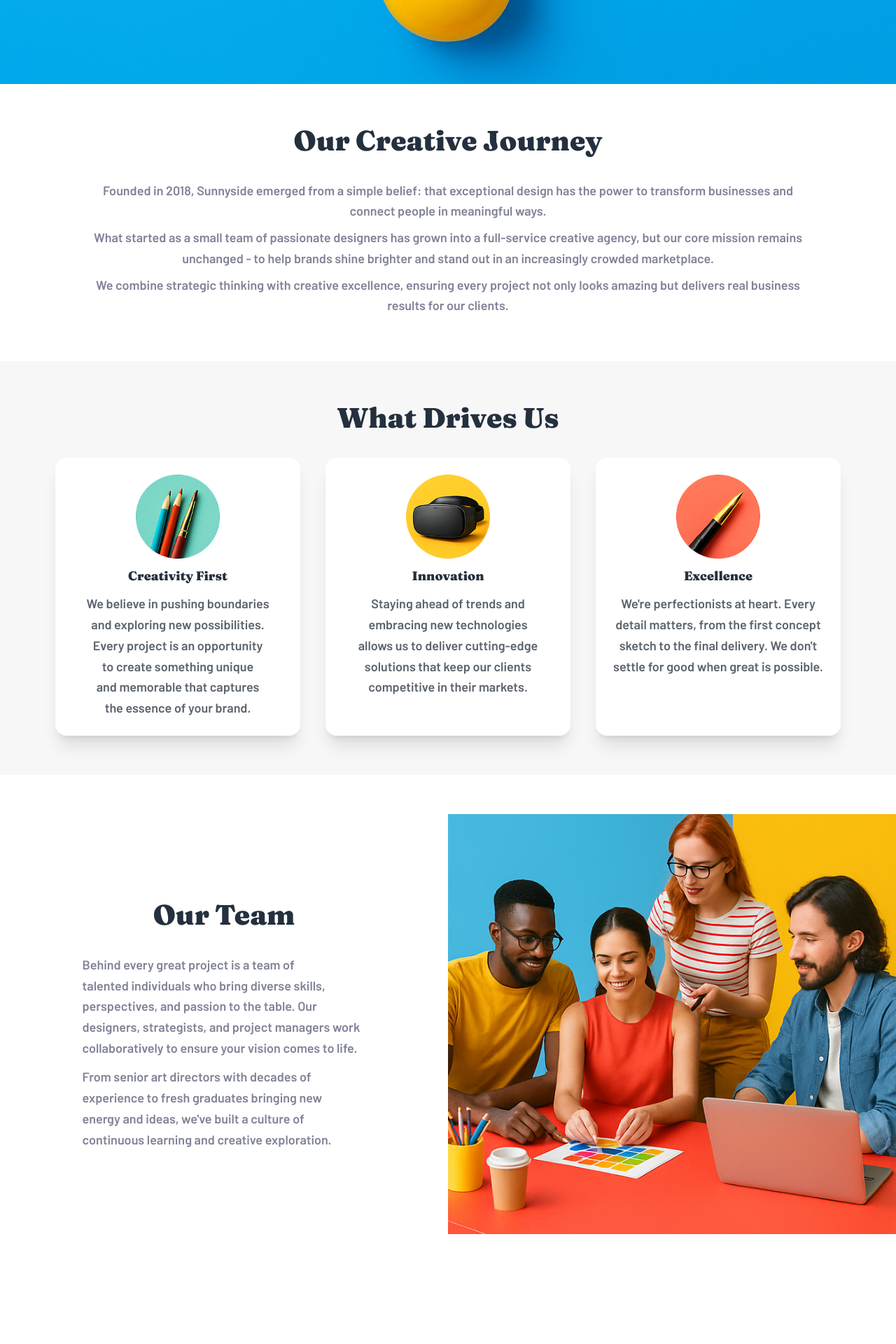
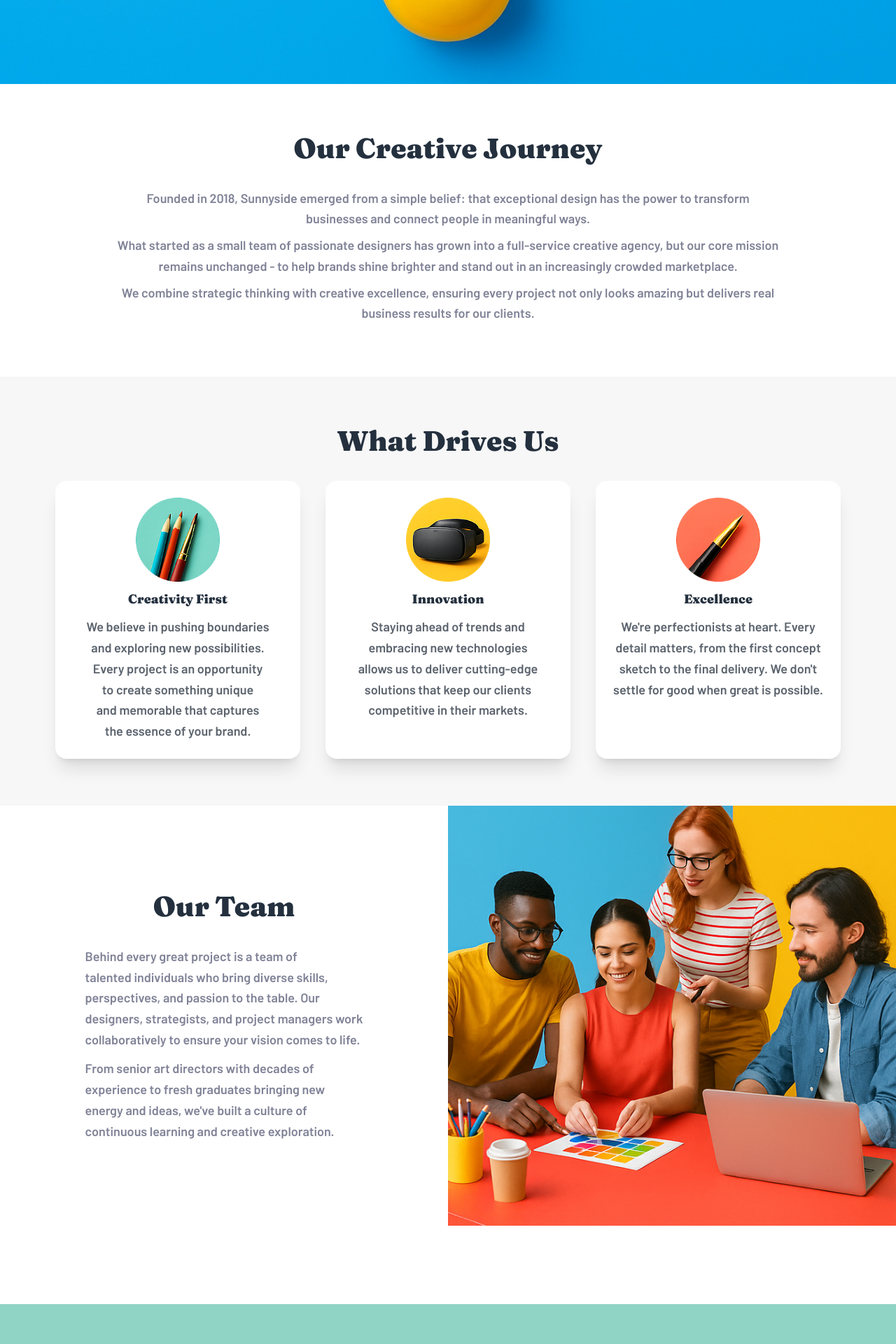
Before and after one commit to JakubM-I/agency-landing-page, a React (Vite) app: page /sunnyside/about in a window 1280 px wide. Shown: the part 680-2600 px from the top of the page at 70% size. Built offline with nearby package versions, Linux system fonts and the light colour scheme.

Commit message:
Alignment styling About us page components to home page components

```diff
--- a/src/features/about/History/index.tsx
+++ b/src/features/about/History/index.tsx
@@ -2,9 +2,9 @@ import SectionTitle from "../../../components/SectionTitle";
 
 const History: React.FC = () => {
     return (
-        <div className="py-8 md:py-14">
+        <div className="py-16 sx:py-[67px]">
             <SectionTitle title="Our Creative Journey" />
-            <div className="w-[min(1100px,100%)] px-6 mx-auto">
+            <div className="w-[min(1000px,100%)] px-6 mx-auto">
                 <p className="text-preset-10 text-center text-grey-550 text-pretty mb-2">Founded in 2018, Sunnyside emerged from a simple belief: that exceptional design has the power to transform businesses and connect people in meaningful ways.</p>
                 <p className="text-preset-10 text-center text-grey-550 text-pretty mb-2">What started as a small team of passionate designers has grown into a full-service creative agency, but our core mission remains unchanged - to help brands shine brighter and stand out in an increasingly crowded marketplace.</p>
                 <p className="text-preset-10 text-center text-grey-550 text-pretty mb-2">We combine strategic thinking with creative excellence, ensuring every project not only looks amazing but delivers real business results for our clients.</p>
--- a/src/features/about/OurTeam/index.tsx
+++ b/src/features/about/OurTeam/index.tsx
@@ -4,9 +4,9 @@ import team from "../../../assets/team/our-team.png";
 const OurTeam: React.FC = () => {
     return (
         <>
-            <div className="py-8 md:py-14 flex flex-col md:flex-row gap-6 md:gap-0">
+            <div className="flex flex-col-reverse md:flex-row gap-6 md:gap-0">
                 <div className="w-full md:w-1/2 flex flex-nowrap justify-center items-center">
-                    <div className="flex flex-col flex-nowrap justify-center items-center w-[min(425px,100%)] px-2.5" >
+                    <div className="flex flex-col flex-nowrap justify-center items-center w-[min(445px,100%)] px-6 py-16 sx:py-[67px]" >
                         <SectionTitle title="Our Team" />
                         <p className="text-preset-10 text-left text-balance text-grey-550 mb-3">Behind every great project is a team of talented individuals who bring diverse skills, perspectives, and passion to the table. Our designers, strategists, and project managers work collaboratively to ensure your vision comes to life.</p>
                         <p className="text-preset-10 text-left text-balance text-grey-550">From senior art directors with decades of experience to fresh graduates bringing new energy and ideas, we've built a culture of continuous learning and creative exploration.</p>
--- a/src/features/about/Values/index.tsx
+++ b/src/features/about/Values/index.tsx
@@ -27,7 +27,7 @@ const values = [
 
 
    return (
-      <div className="py-8 md:py-14 bg-[#F7F7F7]">
+      <div className="py-16 sx:py-[67px] bg-[#F7F7F7]">
          <SectionTitle title="What Drives Us" />
          <div className="flex flex-col md:flex-row gap-9 flex-nowrap justify-center items-stretch px-6 md-px-0">
             {values.map((value) => (
```
